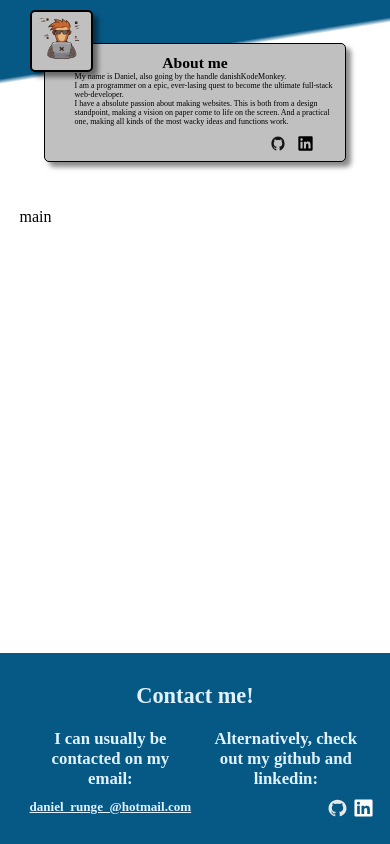
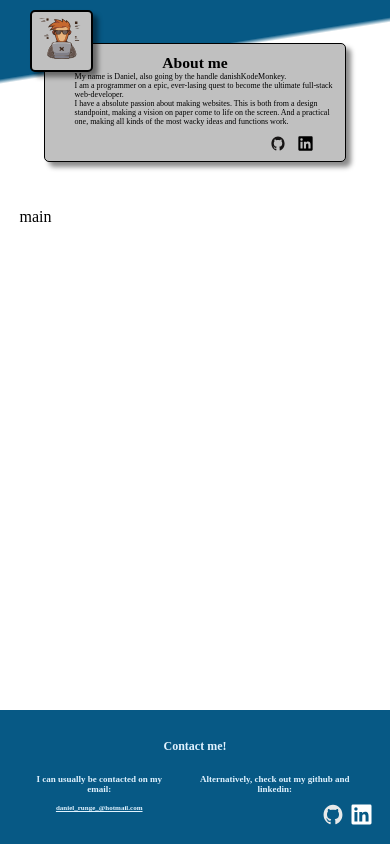
Before and after one commit to DanishKodeMonkey/DKM-portfolio, a website built with webpack: page src/index.html in a window 390 px wide. Built offline with nearby package versions, Linux system fonts and the light colour scheme.

Commit message:
fix: responsive font scaling on footer

```diff
--- a/src/styles.css
+++ b/src/styles.css
@@ -96,7 +96,7 @@ grid-area: main;
 }
 
 footer{
-    font-size: 70%;
+    font-size: clamp(6px, 1vw, 20px);
     color: var(--secondary-font-color);
     a{color: var(--secondary-font-color);}
     h1{
```
